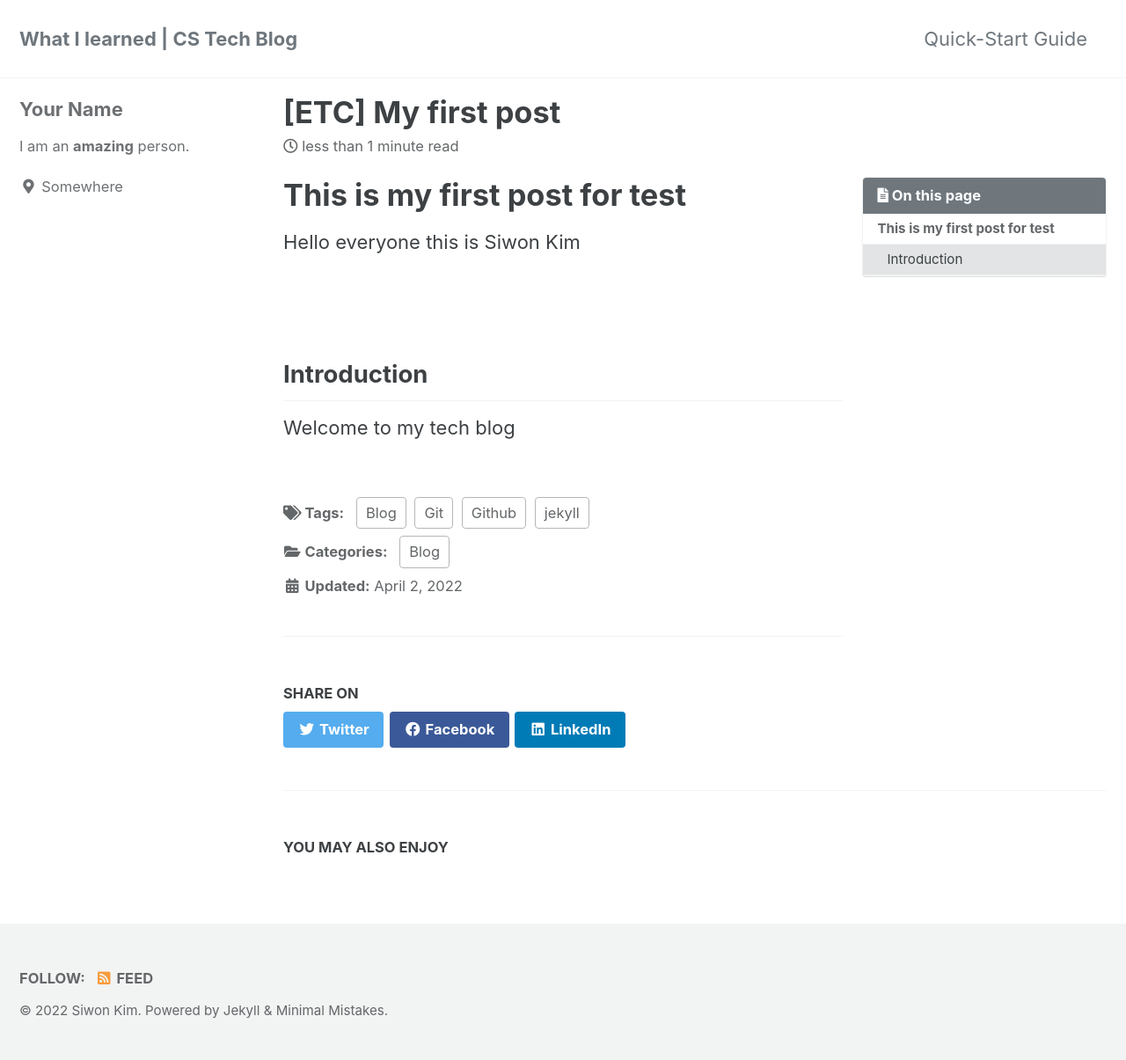
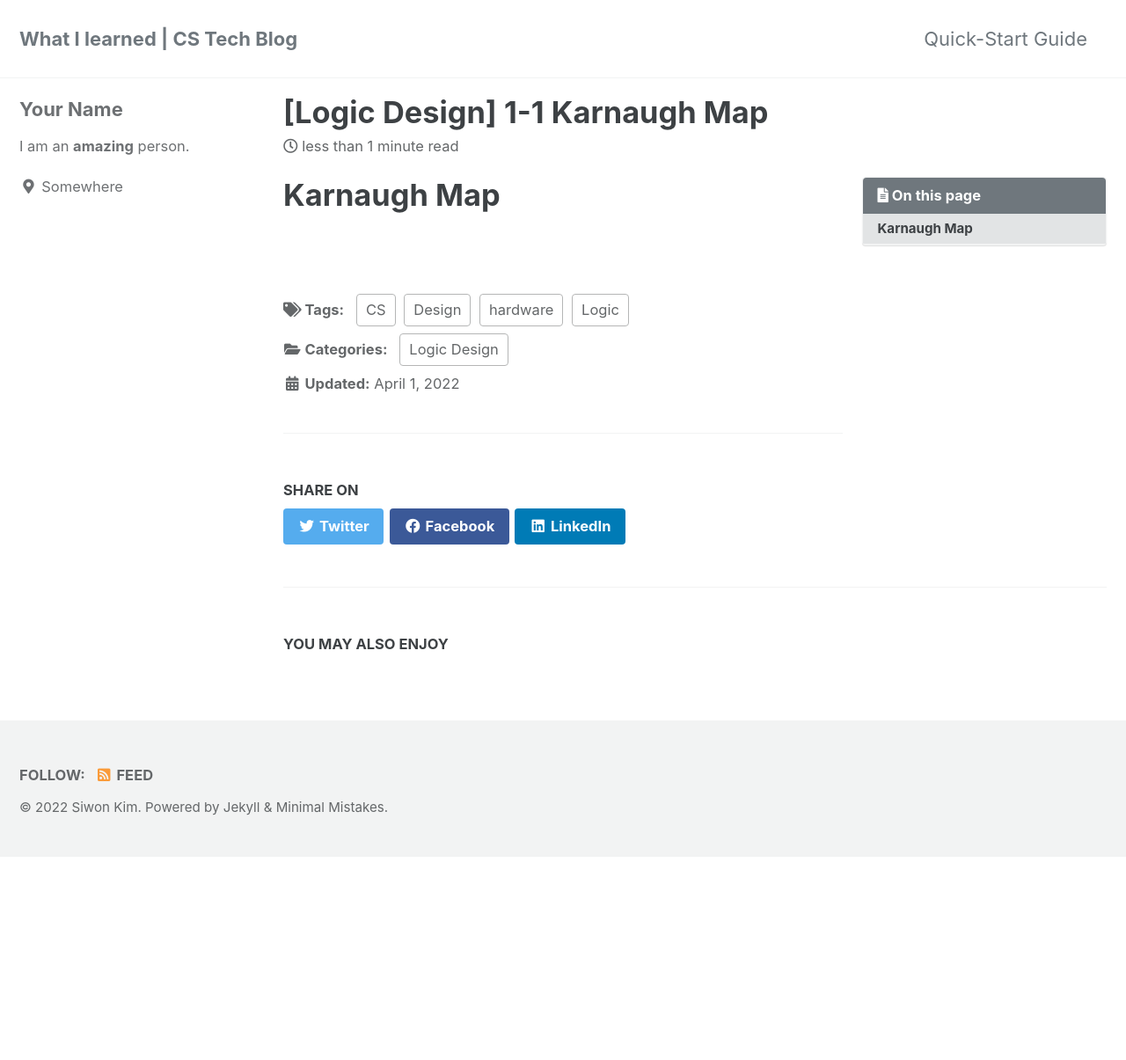
Before and after one commit to Siwon-Kim/Siwon-Kim.github.io, a Jekyll site: the page built from _posts/2022-04-02-my-first-post.md, in a window 1280 px wide. Shown: the whole page at 88% size. Built offline with Jekyll 4.4.1, drawn with Linux system fonts in a browser that asks for light colours; cached includes are drawn as plain includes; after the commit the page ends 974 px from its top, so only the background shows below that.

Commit message:
Update 2022-04-02-my-first-post.md

```diff
--- a/_posts/2022-04-02-my-first-post.md
+++ b/_posts/2022-04-02-my-first-post.md
@@ -1,25 +1,17 @@
 ---
-title: "[ETC] My first post"
-excerpt: "This is a post for test. "
+title: "[Logic Design] 1-1 Karnaugh Map"
+excerpt: "Logic Design - Intro to Circuit - 1.1 Karnaugh Map"
 
 categories:
-  - Blog
+  - Logic Design
 tags:
-  - [Blog, jekyll, Github, Git]
+  - [Logic, Design, CS, hardware]
 
 toc: true
 toc_sticky: true
 
-date: 2022-04-02
-last_modified_at: 2022-04-02
+date: 2022-04-01
+last_modified_at: 2022-04-01
 ---
 
-# This is my first post for test
-
-Hello everyone this is Siwon Kim
-
-<br>
-
-## Introduction
-
-Welcome to my tech blog
+# Karnaugh Map
```
